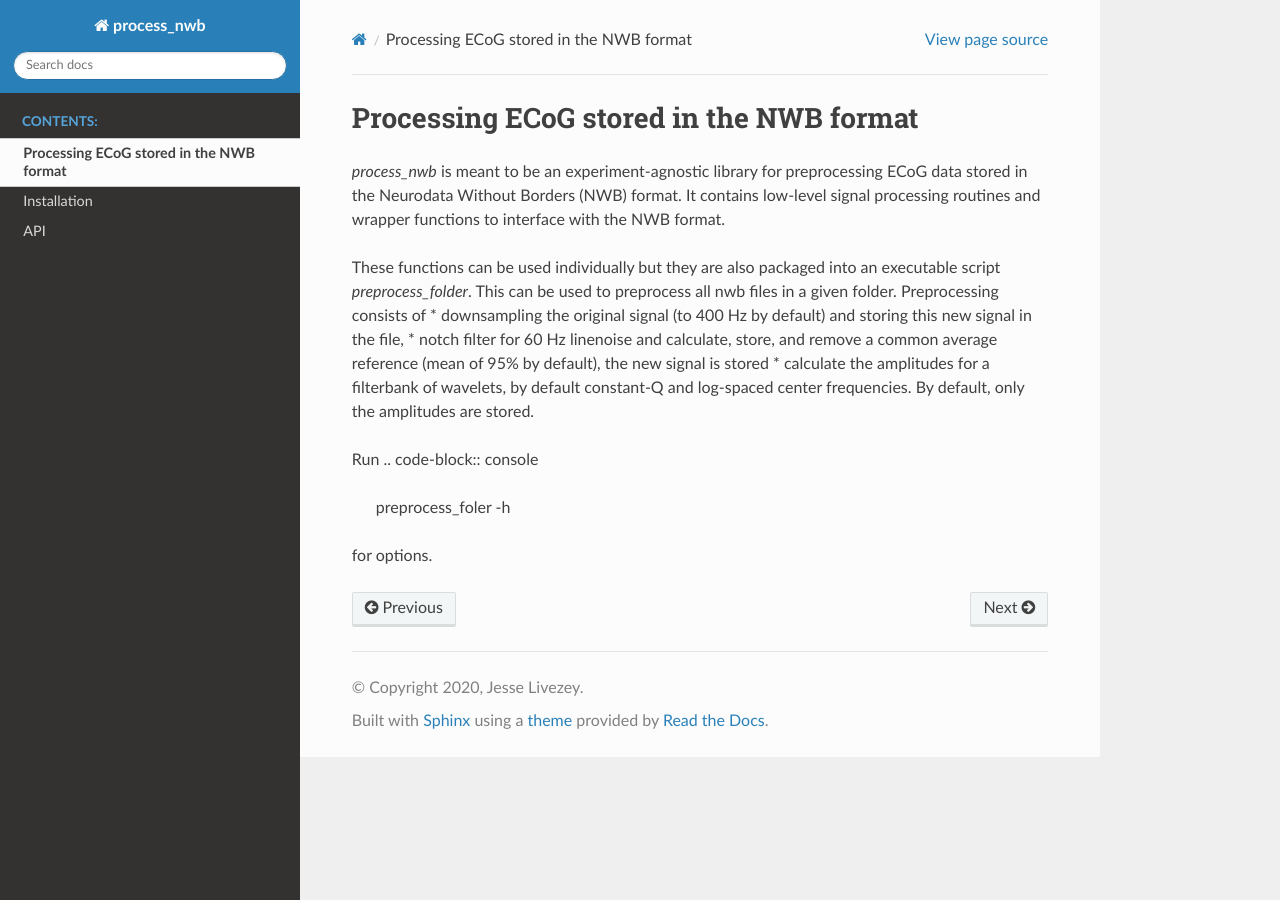
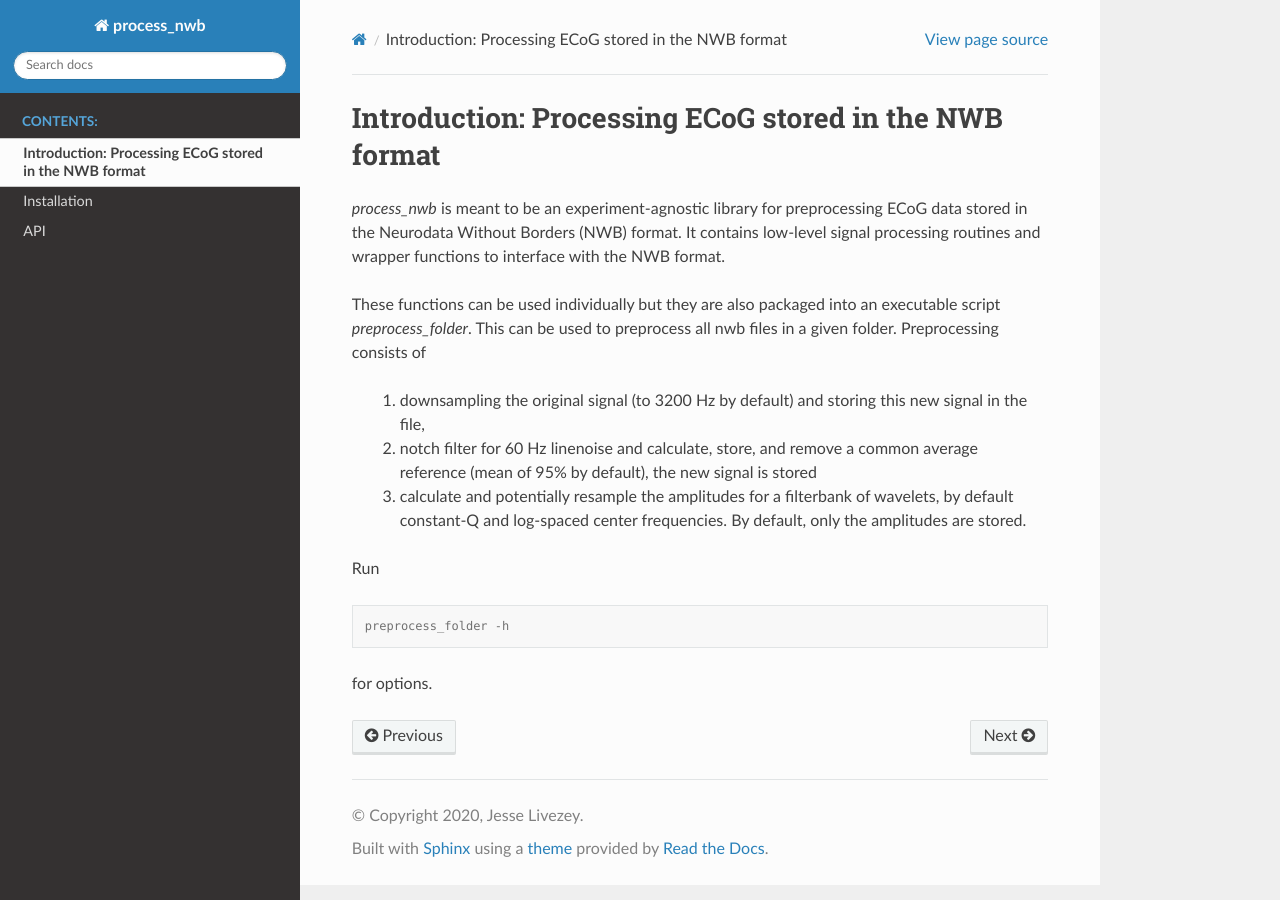
Before and after one commit to BouchardLab/process_nwb, a Sphinx documentation site: the page built from docs/source/introduction.rst, in a window 1280 px wide. Built offline with Sphinx 7.4.7 and the Read the Docs theme 2.0.0, drawn with Linux system fonts in a browser that asks for light colours; pages that are not in the unit, such as notebooks, are missing from menus.

Commit message:
requirement and docs fixes

```diff
--- a/docs/source/installation.rst
+++ b/docs/source/installation.rst
@@ -46,7 +46,6 @@
   * numpy
   * scipy
   * pynwb
-  * mkl_fft
 
 to run.
 
@@ -67,3 +66,4 @@
 
   * sphinx
   * sphinx_rtd_theme
+  * matplotlib
--- a/docs/source/introduction.rst
+++ b/docs/source/introduction.rst
@@ -1,8 +1,8 @@
 .. process_nwb
 
-========================================
-Processing ECoG stored in the NWB format
-========================================
+======================================================
+Introduction: Processing ECoG stored in the NWB format
+======================================================
 
 `process_nwb` is meant to be an experiment-agnostic library for preprocessing
 ECoG data stored in the Neurodata Without Borders (NWB) format. It
@@ -12,13 +12,15 @@
 These functions can be used individually but they are also packaged into an executable script
 `preprocess_folder`. This can be used to preprocess all nwb files in a given folder. Preprocessing
 consists of
-* downsampling the original signal (to 400 Hz by default) and storing this new signal in the file,
-* notch filter for 60 Hz linenoise and calculate, store, and remove a common average reference (mean of 95% by default), the new signal is stored
-* calculate the amplitudes for a filterbank of wavelets, by default constant-Q and log-spaced center frequencies. By default, only the amplitudes are stored.
+
+  1. downsampling the original signal (to 3200 Hz by default) and storing this new signal in the file,
+  2. notch filter for 60 Hz linenoise and calculate, store, and remove a common average reference (mean of 95% by default), the new signal is stored
+  3. calculate and potentially resample the amplitudes for a filterbank of wavelets, by default constant-Q and log-spaced center frequencies. By default, only the amplitudes are stored.
 
 Run
+
 .. code-block:: console
 
-    preprocess_foler -h
+    preprocess_folder -h
 
 for options.
--- a/requirements.txt
+++ b/requirements.txt
@@ -1,4 +1,3 @@
 numpy
 scipy
 pynwb
-mkl_fft
```
Also changed, not shown: 1 other file.
